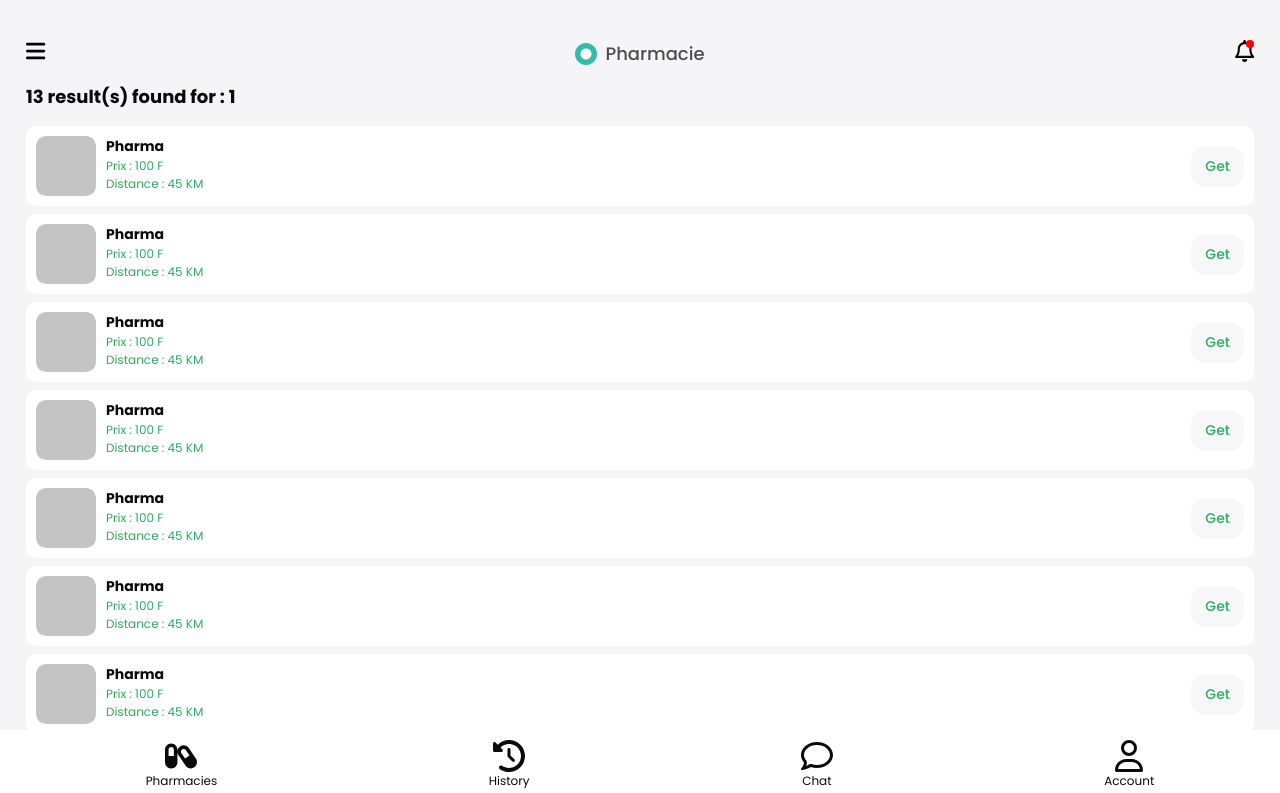
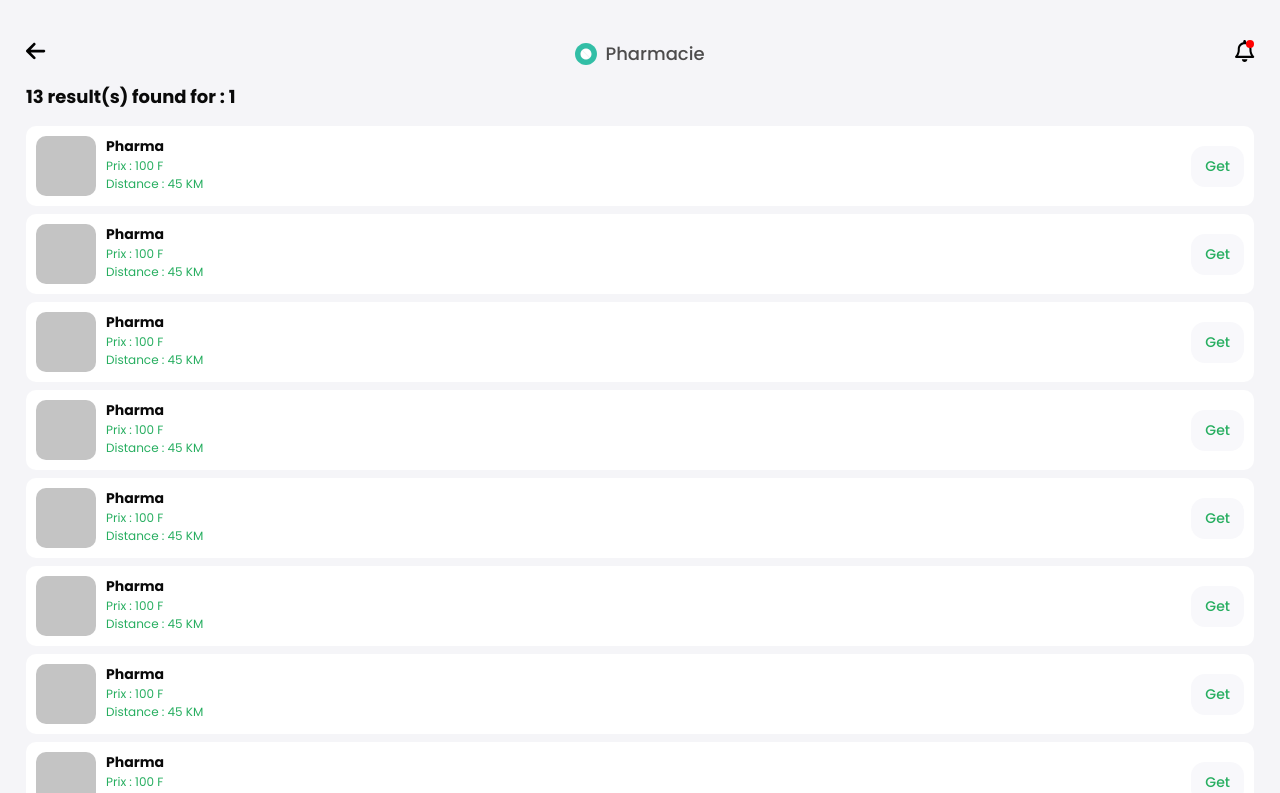
Before and after one commit to MMK-13/pharmacy-front, a Vue app: page /search/1 in a window 1280 px wide. Shown: the top 793 px of the page. Built offline with nearby package versions, Linux system fonts and the light colour scheme.

Commit message:
Add Back function

```diff
--- a/src/components/TopHeader.vue
+++ b/src/components/TopHeader.vue
@@ -4,7 +4,8 @@
 			<div class="overlay" v-if="sideBarVisibility" @click="hideSideBar"></div>
 		</Transition>
 		<SideBar class="SideBar" :visibility="sideBarVisibility" />
-		<font-awesome-icon icon="fa-solid fa-bars" @click="displaySideBar" />
+		<font-awesome-icon icon="fa-solid fa-bars" @click="displaySideBar" v-show="!needBack"/>
+		<font-awesome-icon icon="fa-solid fa-arrow-left" @click="goBack" v-show="needBack"/>
 		<div class="brand">
 			<img src="@/assets/logo.svg" class="brand__image" />
 			<span class="brand__title">Pharmacie</span>
@@ -24,6 +25,12 @@
 		components: {
 			SideBar,
 		},
+		props: {
+			needBack: {
+				type: Boolean,
+				default: false,
+			},
+		},
 		data() {
 			return {
 				sideBarVisibility: false,
@@ -39,6 +46,9 @@
 			hideSideBar() {
 				this.sideBarVisibility = false
 			},
+			goBack() {
+				this.$router.back()
+			}
 		}
 	}
 </script>
--- a/src/pages/NotificationPage.vue
+++ b/src/pages/NotificationPage.vue
@@ -1,6 +1,6 @@
 <template>
 	<div class="container">
-		<TopHeader class="TopHeader" />
+		<TopHeader class="TopHeader" needBack="true" />
 		<NotificationItem v-for="(notification, key) in notifications" :key="key" class="NotificationItem"
 			:title="notification.title"
 			:content="notification.content"
--- a/src/pages/SearchResult.vue
+++ b/src/pages/SearchResult.vue
@@ -1,6 +1,6 @@
 <template>
 	<div class="container">
-		<TopHeader class="TopHeader" />
+		<TopHeader class="TopHeader" needBack="true" />
 		<h2 class="title">{{ results.length }} result(s) found for : {{ $route.params.drug }}</h2>
 
 		<DrugCard v-for="(result, key) in results"
@@ -9,22 +9,18 @@
 			:description="result.description"
 			class="DrugCard"
 		/>
-
-		<BottomMenu />
 	</div>
 </template>
 
 <script>
 	import TopHeader from '@/components/TopHeader'
 	import DrugCard from '@/components/DrugCard'
-	import BottomMenu from '@/components/BottomMenu'
 
 	export default {
 		name: 'SearchResult',
 		components: {
 			TopHeader,
 			DrugCard,
-			BottomMenu
 		},
 		data() {
 			return {
@@ -52,7 +48,7 @@
 <style scoped>
 	.container {
 		min-height: 100%;
-		padding: 40px 26px 100px 26px;
+		padding: 40px 26px 50px 26px;
 	}
 	.TopHeader {
 		margin-bottom: 16px;
```
